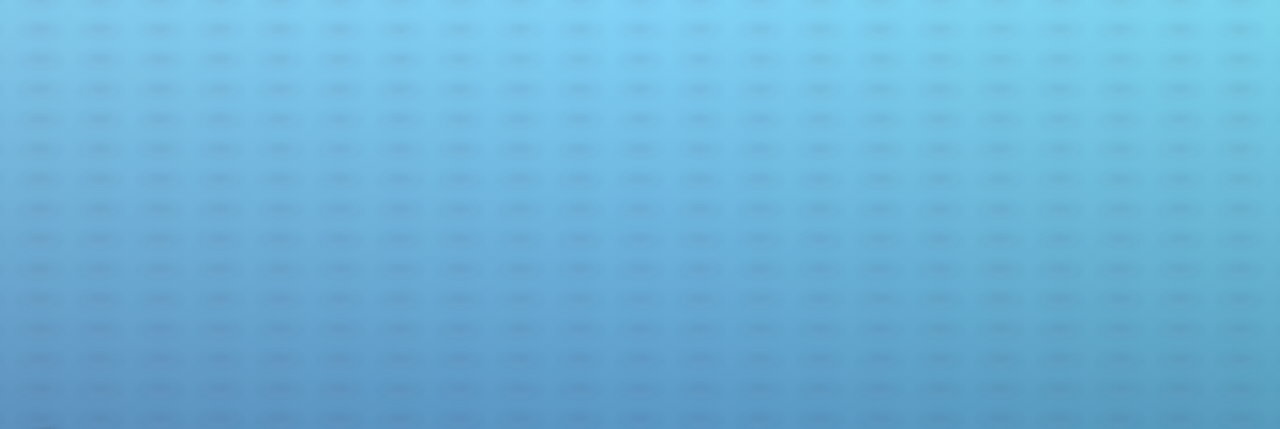
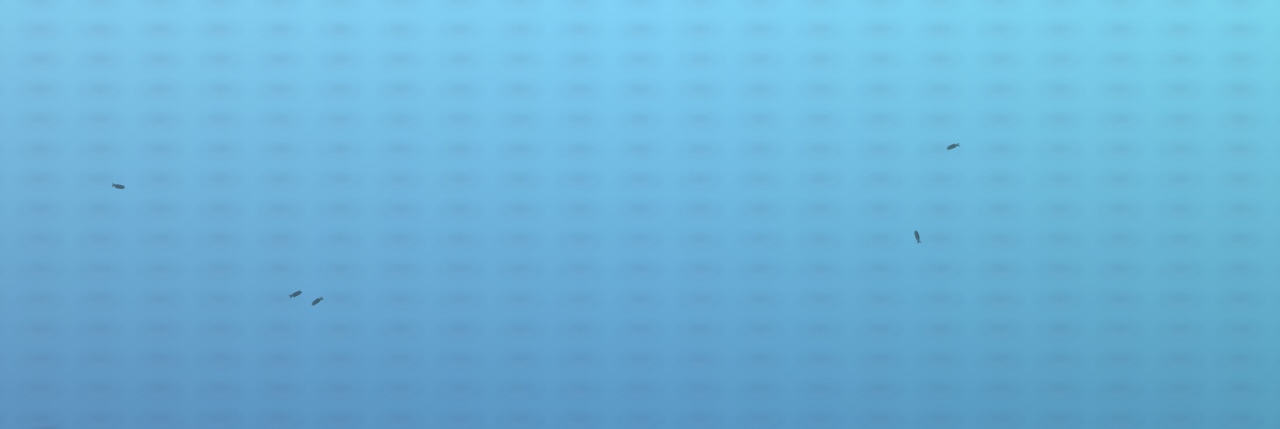
Before and after one commit to theo-js/react-fishing-game, a React (Create React App) app: page / in a window 1280 px wide. Shown: the part 289-718 px from the top of the page. Built offline with nearby package versions, Linux system fonts and the light colour scheme; some icons are missing.

Commit message:
Other fishes disappear when fish gets hooked

```diff
--- a/src/components/Game/areas/FishArea/index.tsx
+++ b/src/components/Game/areas/FishArea/index.tsx
@@ -25,9 +25,11 @@
             // Render "amount" times the provided component
             let result = []
             for (let i = 0; i < amount; i++) {
+                const fishID = uuid()
                 result.push(
                     <Fish
-                        key={uuid()}
+                        key={fishID}
+                        _id={fishID}
                         {...props}
                         {...groupProps}
                         area={groupProps.path}
--- a/src/components/Game/index.tsx
+++ b/src/components/Game/index.tsx
@@ -353,7 +353,7 @@
         map
     ])
 
-    const fishAreas = useMemo((): React.ReactNode => /*<BeginnerArea path={{ from: {x: 1700, y: 200}, to: {x: 2400, y: 400} }} />*/ null, [] )
+    const fishAreas = useMemo((): React.ReactNode => <BeginnerArea path={{ from: {x: 0, y: 200}, to: {x: 4000, y: 400} }} />, [] )
 
     // Spawn mushroom on the shore when inventory is empty
     const [mushroom, setMushroom] = useState<Coordinates>(null)
@@ -467,7 +467,13 @@
                 onClick={() => {
                     addToInventory('Mushroom', 1)
                     setMushroom(null)
-                    gotItemSE.play()
+                    const playPromise = gotItemSE.play()
+
+                    if (typeof playPromise !== 'undefined') {
+                        playPromise
+                            .then(() => null)
+                            .catch(() => console.log('Failed to play "Got item" sound effect'))
+                    }
                 }}
                 style={{ left: mushroom.x, top: mushroom.y }}
             >
--- a/src/components/fishes/Default/index.module.sass
+++ b/src/components/fishes/Default/index.module.sass
@@ -1,13 +1,16 @@
 $fishColor: #2228
+$wrong: crimson
+$correct: lightgreen
 
 .defaultFish
+    z-index: 1
     position: absolute
     background: $fishColor
     width: 1em
     height: .375em
     pointer-events: none
     animation: wriggle 1s linear infinite alternate
-    &::after
+    &::before
         // Tail
         content: ''
         position: absolute
@@ -16,11 +19,26 @@
         right: 100%
         box-sizing: border-box
         clip-path: polygon(15% 6%, 100% 33%, 100% 66%, 15% 100%)
+        transition: inherit
         animation: inherit
         animation-duration: inherit
         animation-name: moveTail
     &.struggling
-        animation: wriggle .125s linear infinite alternate !important
+        animation: wriggle-wider .125s linear infinite alternate !important
+        &::before
+            animation-name: moveTail-wider
+
+    &.canTryToCatch
+        background: $wrong
+        &::before
+            border-color: $wrong
+            border-left-color: transparent
+    &.wouldHookSuccessfully
+        background: $correct
+        &::before
+            border-color: $correct
+            border-left-color: transparent
+
 
 .fishPath, .detectionPath
     position: absolute
@@ -38,6 +56,20 @@
             font-size: 1rem
             transform: translate(-.25rem)
 
+.detectionPath
+    &.struggling
+        animation: wave infinite .5s ease
+        background: #FFFA
+
+.focusBG
+    position: fixed
+    top: 0
+    left: 0
+    right: 0
+    bottom: 0
+    background: radial-gradient(circle at center, transparent 66%, #111A)
+    pointer-events: none
+
 @keyframes wriggle
     0%
         border-radius: 40% 100% 100% 100%
@@ -50,9 +82,33 @@
         transform: translate(1%, -10%) rotate(0deg) skew(0)
     100%
         transform: translate(5%, 10%) rotate(-15deg) skew(-15deg)
+@keyframes wriggle-wider
+    0%
+        border-radius: 20% 100% 100% 100%
+    100%
+        border-radius: 100% 100% 100% 20%
+@keyframes moveTail-wider
+    0%
+       transform: translate(10%, -35%) rotate(25deg) skew(25deg)
+    50%
+        transform: translate(1%, -10%) rotate(0deg) skew(0)
+    100%
+        transform: translate(10%, 15%) rotate(-25deg) skew(-25deg)
 
 @keyframes blink
     from
         opacity: 0
     to
         opacity: 1
+
+@keyframes wave
+    from
+        transform: scale(0)
+        opacity: .5
+        border-radius: 50%
+        filter: blur(2px)
+    to
+        transform: scale(.5)
+        opacity: 0
+        border-radius: 50%
+        filter: blur(2px)
--- a/src/components/fishes/Default/index.tsx
+++ b/src/components/fishes/Default/index.tsx
@@ -1,6 +1,7 @@
 import React, { useCallback, ReactNode, useState, useMemo, useEffect, useRef } from 'react'
 import { Coordinates, Path, Map } from '../../../interfaces/position'
 import { Item } from '../../../interfaces/items'
+import { Fish, FishData } from '../../../interfaces/fishes'
 import { randomIntFromInterval, probability, toDeg } from '../../../utils/math'
 import { getNextCoordinatesOfPath, areCoordinatesInPath, getAngleFromVerticalAxis } from '../../../utils/position'
 import { takeBaitAnim } from '../../Game/animations'
@@ -11,11 +12,13 @@
 // Redux
 import { useSelector, useDispatch } from 'react-redux'
 import { mapSelector, baitLakeCoordsSelector } from '../../../store/selectors/position'
-import { isBaitAvailableSelector, baitFoodSelector } from'../../../store/selectors/fishing'
-import { makeBaitAvailableAction } from '../../../store/actions/fishing'
+import { isBaitAvailableSelector, baitFoodSelector, hookedFishSelector } from'../../../store/selectors/fishing'
+import { makeBaitAvailableAction, setHookedFishAction } from '../../../store/actions/fishing'
 import { setGameProcessAction } from '../../../store/actions/game'
 
 interface Props {
+    fish?: Fish, // fish stats template from json file
+    _id: string, // fish id
     size?: number, // Size of the fish in px; width = 1em
     area?: Path, // Path of the area the fish belongs to
     detectionScope?: number, // Number of pixels around fish where it can detect the bait,
@@ -32,7 +35,9 @@
 }
 
 // Lake is the referential of fish coords
-const Fish: React.FC<Props> = ({
+const GeneralFish: React.FC<Props> = ({
+    fish = null,
+    _id,
     size = 20,
     area,
     detectionScope = 75,
@@ -40,17 +45,19 @@
     roamingDistance,
     edibleFoods = ['Mushroom'],
     biteChance = .75,
-    catchTimeLapse =  [0, 1500],
+    catchTimeLapse =  [0, 2000],
     className = '',
     children,
 }) => {
     // REDUX
+    const hookedFish = useSelector(hookedFishSelector)
     const baitLakeCoords: Coordinates = useSelector(baitLakeCoordsSelector)
     const map: Map = useSelector(mapSelector)
     const isBaitAvailable: boolean = useSelector(isBaitAvailableSelector)
     const baitFood: Item = useSelector(baitFoodSelector)
     const dispatch = useDispatch()
     const makeBaitAvailable = useCallback((bool: boolean): void => dispatch(makeBaitAvailableAction(bool)), [])
+    const setHookedFish = useCallback((fish: FishData): void => dispatch(setHookedFishAction(fish)), [])
     const setGameProcess = useCallback((newProcess: string): void => dispatch(setGameProcessAction(newProcess)), [])
 
     // REFS
@@ -126,13 +133,17 @@
     const handleHookFail = useCallback(
         (): void => {
             // Alert('Too late ... The fish went away with your bait !')
-            if (!inScopeRef.current) return giveUpBait()
-            console.log('Too late ...')
-            setWouldHookSuccessfully(false)
-            setCanTryToCatch(false)
-            setIsRoaming(true)
-            makeBaitAvailable(true)
-        }, []
+            console.log(isInScope)
+            if (!isInScope) return giveUpBait()
+            else {
+                giveUpBait()
+                console.log('Too late ...')
+                setWouldHookSuccessfully(false)
+                setCanTryToCatch(false)
+                setIsRoaming(true)
+                makeBaitAvailable(true)
+            }
+        }, [isInScope, giveUpBait]
     )
 
     const randomMove = useCallback(
@@ -159,7 +170,7 @@
         (): void => {
             // Lean towards bait from current position
             const angle: number = toDeg(getAngleFromVerticalAxis({ from: baitLakeCoords, to: fishCoords }))
-            setMoveTransition('2s all ease-in-out')
+            setMoveTransition('2s transform ease-in-out, 0s background ease, 0s border-color ease')
             setFishDirection(angle)
             // Handle offset
             let offsetX: number = 0
@@ -204,7 +215,7 @@
             hookSucceedTimerIDRef.current = window.setTimeout(() => {
                 if (!inScopeRef.current) return giveUpBait()
                 setWouldHookSuccessfully(true)
-                console.log('can catch fish !')
+                // Player would hook the fish successfully during this interval
             }, approachDuration + delay)
 
             // Fish will approach bait during x seconds before taking it
@@ -233,7 +244,7 @@
             if (isBaitAvailable) {
                 if (wouldHookSuccessfully) {
                     //  Hooked successfully
-                    alert('Hooked !')
+                    setHookedFish({ _id, fish })
                     window.clearTimeout(hookFailTimerIDRef.current)
                     setIsStruggling(true)
                     setWouldHookSuccessfully(false)
@@ -281,7 +292,7 @@
             document.body.removeEventListener('click', handleClick, true)
             document.body.removeEventListener('touchstart', handleTouch, true)
         }
-    }, [wouldHookSuccessfully, canTryToCatch, isBaitAvailable])
+    }, [wouldHookSuccessfully, canTryToCatch, isBaitAvailable, _id])
 
     // Default fish behaviour when it's roaming
     useEffect(() => {
@@ -296,7 +307,7 @@
             }
         }
 
-        if (isRoaming) {
+        if (isRoaming && !hookedFish) {
             intervalID = window.setInterval(handleRoaming, roamingInterval || randomIntFromInterval(3000, 6000))
             setMoveTransition('1s all ease')
         } else {
@@ -313,11 +324,21 @@
         likesBait,
         isInScope,
         biteChance,
-        takeBait
+        takeBait,
+        hookedFish
     ])
 
+    // All other fishes disappear when fish gets hooked
+    if (hookedFish && hookedFish._id !== _id) return null
+
     return <><div
-        className={`${styles.defaultFish} ${isStruggling ? styles.struggling : ''} ${className}`}
+        className={`
+            ${className}
+            ${styles.defaultFish}
+            ${isStruggling ? styles.struggling : ''}
+            ${canTryToCatch ? styles.canTryToCatch : ''}
+            ${wouldHookSuccessfully ? styles.wouldHookSuccessfully : ''}
+        `}
         style={{
             fontSize: `${size}px`,
             animationDelay: `${Math.random()}s`,
@@ -346,7 +367,7 @@
             transition: moveTransition
         }}
     >
-        {isInScope && (
+        {isInScope && isRoaming && (
             /* Emoji indicating whether the fish is attracted by the bait */
             <div className={styles.likeStatus}>
                 {likesBait ? <FaHeart className={styles.heart} />
@@ -355,7 +376,10 @@
         )}
     </div>
     <div
-        className={styles.detectionPath}
+        className={`
+            ${styles.detectionPath}
+            ${isStruggling ? styles.struggling : ''}
+        `}
         style={{
             left: detectionPath.from.x,
             top: detectionPath.from.y,
@@ -363,7 +387,8 @@
             height: detectionPath.to.y - detectionPath.from.y
         }}
     ></div>
+    {hookedFish && <div className={styles.focusBG}></div>}
     </>
 }
 
-export default React.memo(Fish)
+export default React.memo(GeneralFish)
--- a/src/interfaces/fishes.ts
+++ b/src/interfaces/fishes.ts
@@ -7,3 +7,8 @@
     maxExp: number,
     likes: string[]
 }
+
+export interface FishData {
+    _id: string,
+    fish?: Fish
+}
--- a/src/store/actions/types.ts
+++ b/src/store/actions/types.ts
@@ -15,6 +15,7 @@
 // Fishing
 export const MAKE_BAIT_AVAILABLE: string = 'MAKE_BAIT_AVAILABLE'
 export const PUT_ON_BAIT_ITEM: string = 'PUT_ON_BAIT_ITEM'
+export const SET_HOOKED_FISH: string = 'SET_HOOKED_FISH'
 
 // Position
 export const UPDATE_POSITION: string = 'UPDATE_POSITION'
--- a/src/store/selectors/fishing.ts
+++ b/src/store/selectors/fishing.ts
@@ -1,5 +1,6 @@
 import { createSelector } from 'reselect'
 import { State } from '../reducers/fishing'
+import { FishData } from '../../interfaces/fishes'
 
 export const isBaitAvailableSelector = createSelector(
     (state: any) => state.fishing,
@@ -10,3 +11,8 @@
     (state: any) => state.fishing,
     (fishing: State) => fishing.baitFood
 )
+
+export const hookedFishSelector = createSelector(
+    (state: any): State => state.fishing,
+    (fishing: State): FishData => fishing.hookedFish
+)
```
Also changed, not shown: src/store/actions/fishing.ts (+9 -1 lines), src/store/reducers/fishing.ts (+12 -3 lines), 1 other file (tests, documents, lock files or other folders).
